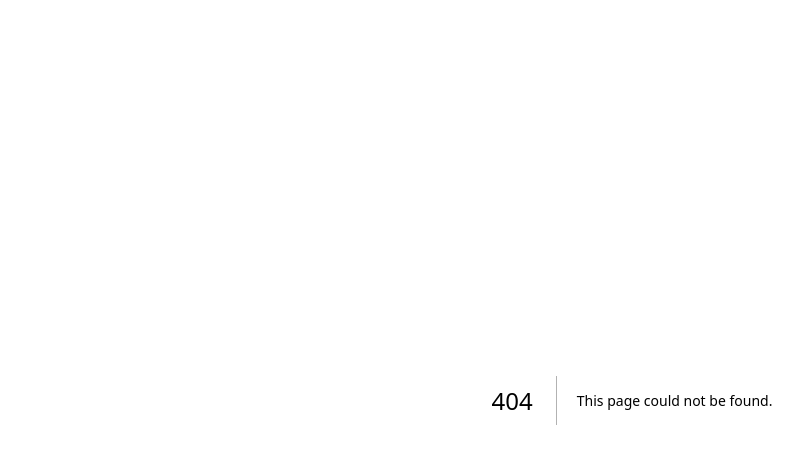
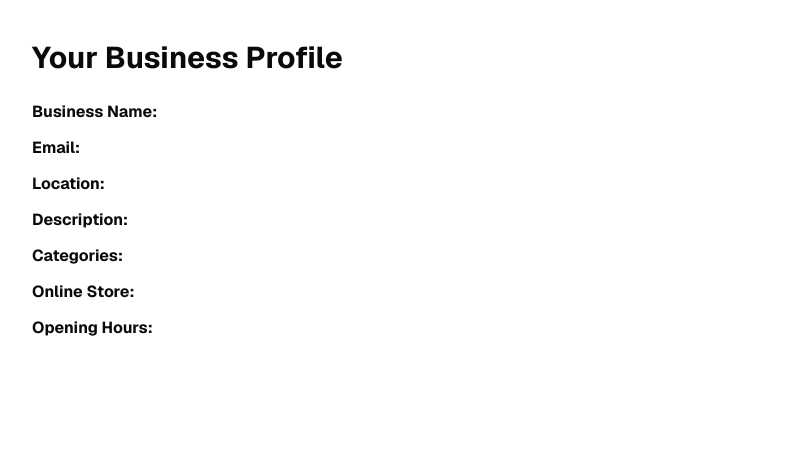
Before and after one commit to MRU-COMP3504-F2026/LocalLoop, a Next.js app: page /display in a window 1280 px wide. Before the commit this address had no page. Shown: the top 464 px of the page, without its empty margins (8-811 px from the left). Built offline with nearby package versions, Linux system fonts and the light colour scheme.

Commit message:
Added a display Page for showing the form information.

```diff
--- /dev/null
+++ b/src/app/display/page.tsx
@@ -0,0 +1,58 @@
+
+"use client";
+
+import { useBusiness } from "@/context/businessContext";
+
+const DisplayPage = () => {
+
+    const { businessData } = useBusiness();
+
+    return (
+        <div className="p-10">
+            <h1 className="text-3xl font-bold">
+                Your Business Profile
+            </h1>
+
+            <div className="mt-6 space-y-3">
+
+                <p>
+                    <strong>Business Name:</strong>{" "}
+                    {businessData.businessName}
+                </p>
+
+                <p>
+                    <strong>Email:</strong>{" "}
+                    {businessData.email}
+                </p>
+
+                <p>
+                    <strong>Location:</strong>{" "}
+                    {businessData.location}
+                </p>
+
+                <p>
+                    <strong>Description:</strong>{" "}
+                    {businessData.description}
+                </p>
+
+                <p>
+                    <strong>Categories:</strong>{" "}
+                    {businessData.category.join(", ")}
+                </p>
+
+                <p>
+                    <strong>Online Store:</strong>{" "}
+                    {businessData.onlineStore}
+                </p>
+
+                <p>
+                    <strong>Opening Hours:</strong>{" "}
+                    {businessData.openingHours}
+                </p>
+
+            </div>
+        </div>
+    );
+};
+
+export default DisplayPage;
--- a/src/components/create/registerForm.tsx
+++ b/src/components/create/registerForm.tsx
@@ -23,7 +23,7 @@ const handleSubmit = (e: React.FormEvent<HTMLFormElement>) => {
 
     console.log("Business Information:", businessData);
 
-    router.push("/onboarding");
+    router.push("/display");
 };
 
   return (
```
